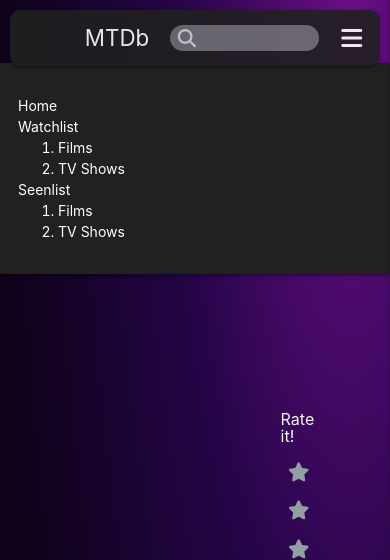
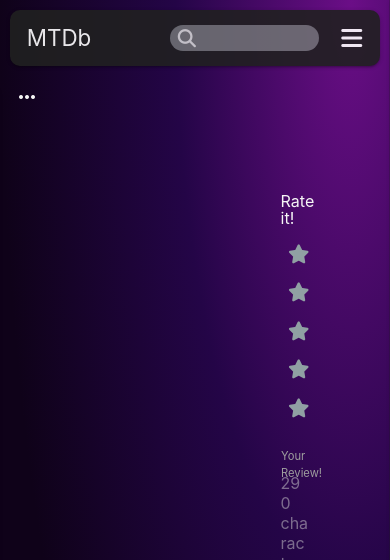
Before and after one commit to dougyb83/MTDb-Movie-Television-Database, a Flask app: template templates/feature-details.html in a window 390 px wide. Shown: the top 560 px of the page. Run offline with Flask 3, Linux system fonts and the light colour scheme; the template is opened without the code that fills it, so the values that code supplies are empty; some libraries are stand-ins or nearby versions.

Commit message:
Replace old side menu on other pages

```diff
--- a/static/css/style.css
+++ b/static/css/style.css
@@ -473,18 +473,14 @@ textarea::placeholder {
 
     .side-menu .sidenav-trigger {
         position: absolute;
-        z-index: 2000;
-        top: 27px;
+        z-index: 999;
+        top: 85px;
         left: 15px;
         font-size: 20px;
     }
 
     .side-menu a {
         color: whitesmoke
-    }
-
-    nav .brand-logo.left {
-        left: 65px;
     }
 
     .search-bar {
--- a/templates/feature-details.html
+++ b/templates/feature-details.html
@@ -1,9 +1,8 @@
 {% extends "base.html" %}
 {% block content %}
 
-    <div class="side-menu card grey darken-4">
-        <div class="card-content white-text">
-            <ul>
+    <div class="side-menu">
+        <ul id="slide-out" class="sidenav sidenav-fixed grey darken-4 white-text">
         <li>Home</li>
         <li>Watchlist</li>
             <ol>
@@ -16,7 +15,7 @@
                 <li>TV Shows</li>
             </ol>
         </ul>
-        </div>
+        <a href="#" data-target="slide-out" class="sidenav-trigger"><i class="hide-on-large-only material-icons">more_horiz</i></a>
     </div>
 
     <div class="main-content grey-text text-lighten-4">
```
Also changed, not shown: templates/library.html (+1 -19 lines), templates/search-result.html (+3 -4 lines). Lines whose indentation alone changed are shown as unchanged.
